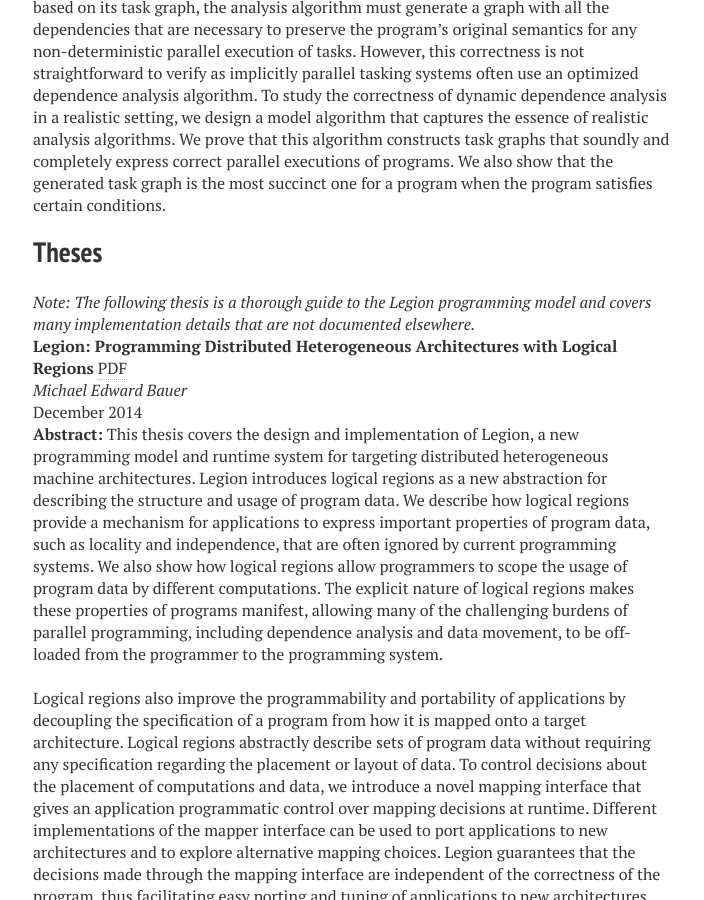
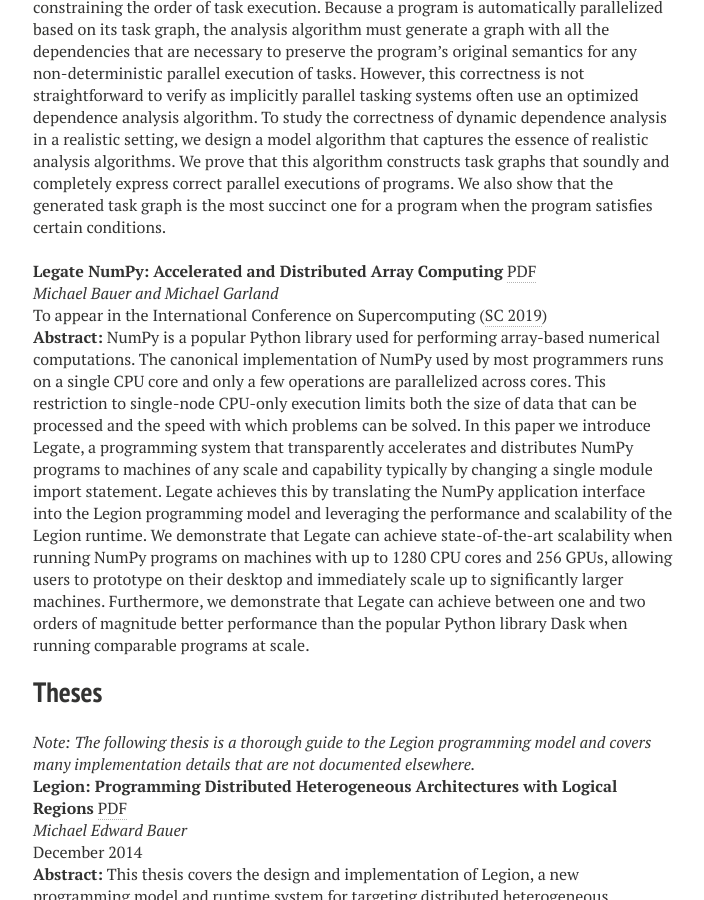
Before and after one commit to apryakhin/legion.stanford.edu, a Jekyll site: the page built from publications.md, in a window 1280 px wide and 900 px high, scrolled down 6537 px. Shown: the whole window, without its empty margins (287-991 px from the left). Built offline with Jekyll 4.4.1, drawn with Linux system fonts in a browser that asks for light colours; nearby versions of some CDN libraries; some of the changed text lies outside the part shown.

Commit message:
Add Legate paper.

```diff
--- a/publications.md
+++ b/publications.md
@@ -25,6 +25,7 @@ title: Publications
   * Case Studies:
       * [Visualization (ISAV 2017)](#isav2017) \[[PDF](/pdfs/isav2017.pdf)]
       * [Graph Processesing (VLDB 2018)](#vldb2018) \[[PDF](/pdfs/vldb2018.pdf), [Software Release](https://github.com/LuxGraph/Lux)]
+      * [Legate NumPy (SC 2019)](#legate2019) \[[PDF](/pdfs/legate-preprint.pdf)]
   * DSLs:
       * [Singe (PPoPP 2014)](#ppopp2014) \[[PDF](/pdfs/singe2014.pdf)]
       * [Scout (WOLFHPC 2014)](#wolfhpc2014) \[[PDF](/pdfs/scout2014.pdf)]
@@ -339,6 +340,30 @@ graph is the most succinct one for a program when the program
 satisfies certain conditions.
 
 
+<a name="legate2019"></a>__Legate NumPy: Accelerated and Distributed Array Computing__ [PDF](/pdfs/legate-preprint.pdf) <br/>
+_Michael Bauer and Michael Garland_ <br/>
+To appear in the International Conference on Supercomputing ([SC 2019](http://sc19.supercomputing.org)) <br/>
+__Abstract:__ NumPy is a popular Python library used for performing
+array-based numerical computations. The canonical implementation of
+NumPy used by most programmers runs on a single CPU core and only a
+few operations are parallelized across cores. This restriction to
+single-node CPU-only execution limits both the size of data that can
+be processed and the speed with which problems can be solved. In this
+paper we introduce Legate, a programming system that transparently
+accelerates and distributes NumPy programs to machines of any scale
+and capability typically by changing a single module import
+statement. Legate achieves this by translating the NumPy application
+interface into the Legion programming model and leveraging the
+performance and scalability of the Legion runtime. We demonstrate that
+Legate can achieve state-of-the-art scalability when running NumPy
+programs on machines with up to 1280 CPU cores and 256 GPUs, allowing
+users to prototype on their desktop and immediately scale up to
+significantly larger machines. Furthermore, we demonstrate that Legate
+can achieve between one and two orders of magnitude better performance
+than the popular Python library Dask when running comparable programs
+at scale.
+
+
 ## Theses
 
 <a name="bauer_thesis"></a>*Note: The following thesis is a thorough guide to the Legion programming model and covers many implementation details that are not documented elsewhere.*<br/>
```
Also changed, not shown: 1 other file.
